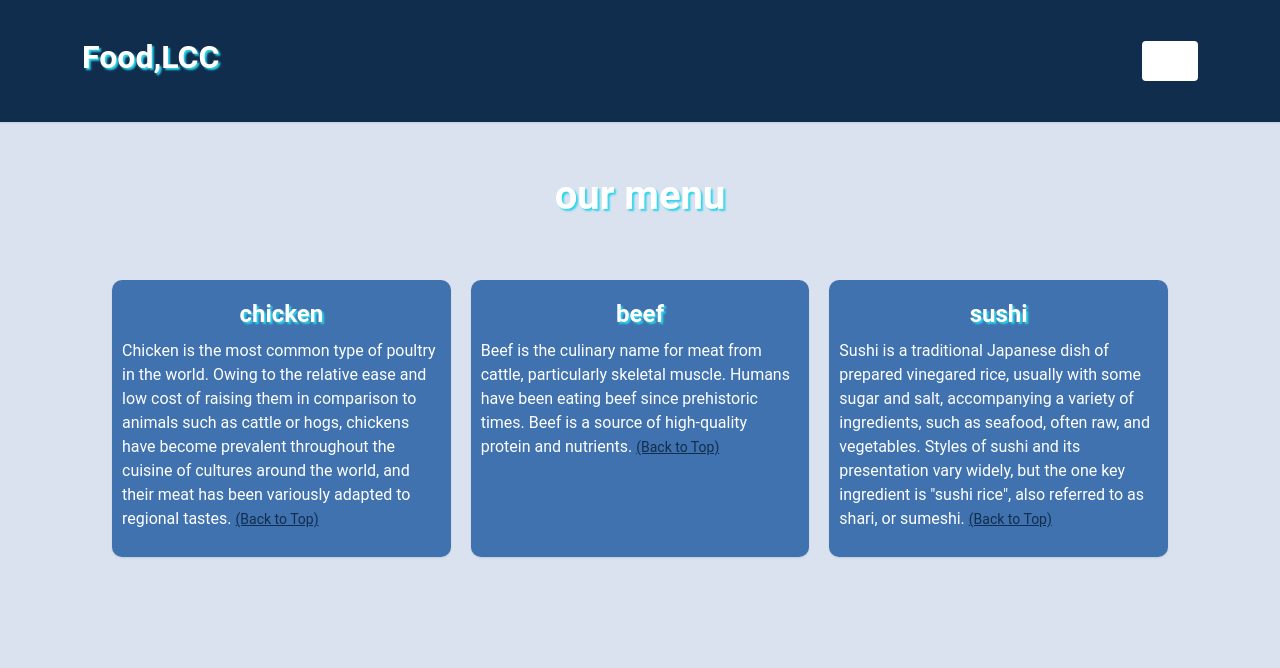
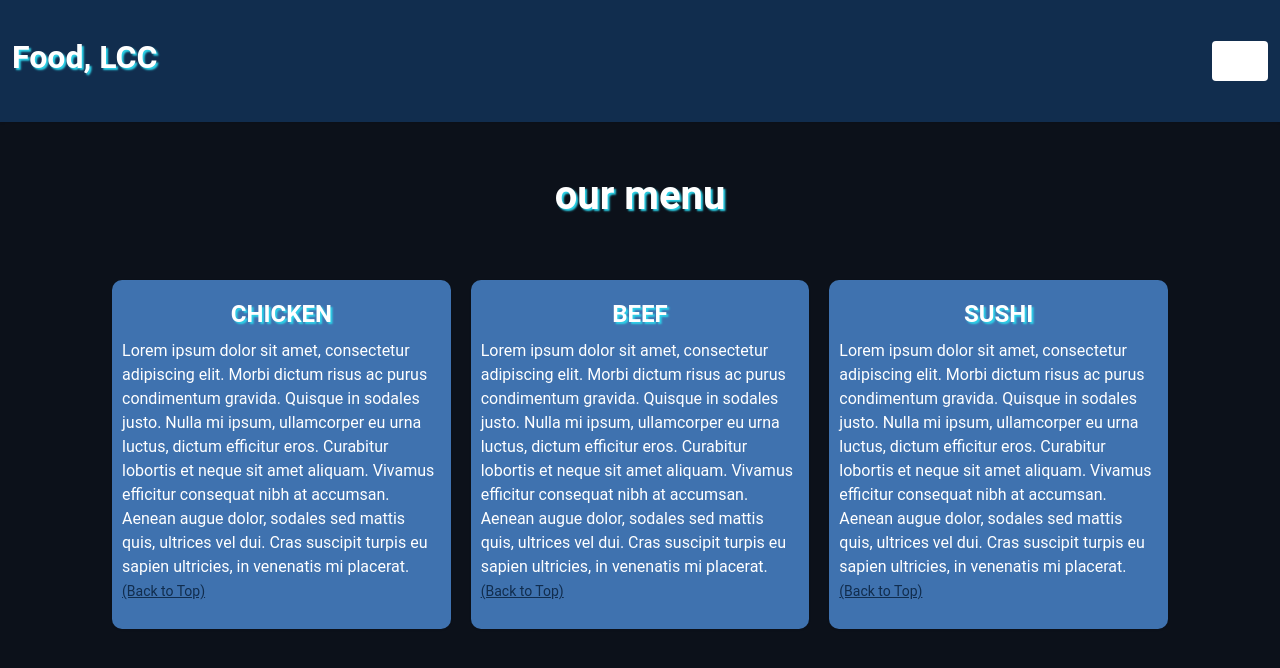
Before and after one commit to BSolis92/BSolis92.github.io, a plain HTML site: page module3-solution/index.html in a window 1280 px wide. Drawn offline with Linux system fonts and the light colour scheme.

Commit message:
more updates

```diff
--- a/module3-solution/css/styles.css
+++ b/module3-solution/css/styles.css
@@ -6,7 +6,7 @@
 }
 body{
     font-family: 'Roboto', sans-serif;
-    background-color: #DBE2EF;
+    background-color: #0c111a;
 }
 a, a:hover{
     text-decoration: none;
@@ -46,7 +46,7 @@ p{
     background: #112D4E !important;
     box-shadow: 0 1px 2px rgba(0,0,0,.1);
 }
-#navbar-hed h1{
+#navbar-head h1{
     font-size: 2rem;
     font-weight: bold;
     color: #fff;
@@ -71,7 +71,7 @@ h2{
     margin: 50px;
   justify-content: center;
 }
-#box1,#box2 , #box3{
+#box1, #box2, #box3{
     background-color: #3F72AF;
     margin: 10px;
     padding: 10px;
@@ -94,7 +94,7 @@ h2{
 
 }
 @media (min-width:720px)and (max-width:991px){
-    #box1,#box2{
+    #box1, #box2{
         width: calc(50% - 20px);
     }
     #box3{
--- a/module3-solution/index.html
+++ b/module3-solution/index.html
@@ -14,23 +14,23 @@
 
     <header>
       <nav id="header-nav" class="navbar navbar-default">
-        <div class="container">
+        <div class="container-fluid">
           <div class="navbar-header">
-            <a id="navbar-hed" class="navbar-brand" href="index.html"><h1>Food,LCC</h1></a>
+            <a id="navbar-head" class="navbar-brand" href="index.html"><h1>Food, LCC</h1></a>
           </div>
-          <button class="navbar-toggler" type="button" data-bs-toggle="collapse" data-bs-target="#navbarSupportedContent" aria-controls="navbarSupportedContent" aria-expanded="false" aria-label="Toggle navigation">
+          <button id="button-menu" type="button" class="navbar-toggler" data-bs-toggle="collapse" data-bs-target="#collapsable-navbar" aria-controls="collapsable-navbar" aria-expanded="false" aria-label="Toggle navigation">
             <span class="navbar-toggler-icon"></span>
           </button>
-          <div class="collapse navbar-collapse" id="navbarSupportedContent">
-            <ul  class=" navbar-nav me-auto mb-2 mb-lg-0  d-lg-none">
+          <div class="collapse navbar-collapse" id="collapsable-navbar">
+            <ul class=" navbar-nav me-auto mb-2 mb-lg-0  d-lg-none">
               <li>
-                <a href="#chick" class="nav-link" aria-current="page" ><p>chicken</p></a>
+                <a href="#chick" class="nav-link" aria-current="page" ><p>CHICKEN</p></a>
               </li>
               <li>
-                <a href="#beef" class="nav-link" aria-current="page" ><p>beef</p></a>
+                <a href="#beef" class="nav-link" aria-current="page" ><p>BEEF</p></a>
               </li>
               <li>
-                <a href="#sushi" class="nav-link" aria-current="page" ><p>sushi</p></a>
+                <a href="#sushi" class="nav-link" aria-current="page" ><p>SUSHI</p></a>
               </li>
             </ul>
           </div>
@@ -42,16 +42,16 @@
         <h2>our menu</h2>
         <div class="row">
             <div id="box1" class="col-md-6 col-sm-12 col-lg-4 col-xl-4">
-              <h3 id="chick">chicken</h3>
-              <p>Chicken is the most common type of poultry in the world. Owing to the relative ease and low cost of raising them in comparison to animals such as cattle or hogs, chickens have become prevalent throughout the cuisine of cultures around the world, and their meat has been variously adapted to regional tastes. <a href="#">(Back to Top)</a></p>
+              <h3 id="chick">CHICKEN</h3>
+              <p>Lorem ipsum dolor sit amet, consectetur adipiscing elit. Morbi dictum risus ac purus condimentum gravida. Quisque in sodales justo. Nulla mi ipsum, ullamcorper eu urna luctus, dictum efficitur eros. Curabitur lobortis et neque sit amet aliquam. Vivamus efficitur consequat nibh at accumsan. Aenean augue dolor, sodales sed mattis quis, ultrices vel dui. Cras suscipit turpis eu sapien ultricies, in venenatis mi placerat. <a href="#">(Back to Top)</a></p>
             </div>
             <div id="box2" class="col-md-6 col-sm-12 col-lg-4 col-xl-4">
-              <h3 id="beef">beef</h3>
-              <p>Beef is the culinary name for meat from cattle, particularly skeletal muscle. Humans have been eating beef since prehistoric times. Beef is a source of high-quality protein and nutrients. <a href="#">(Back to Top)</a></p>
+              <h3 id="beef">BEEF</h3>
+              <p>Lorem ipsum dolor sit amet, consectetur adipiscing elit. Morbi dictum risus ac purus condimentum gravida. Quisque in sodales justo. Nulla mi ipsum, ullamcorper eu urna luctus, dictum efficitur eros. Curabitur lobortis et neque sit amet aliquam. Vivamus efficitur consequat nibh at accumsan. Aenean augue dolor, sodales sed mattis quis, ultrices vel dui. Cras suscipit turpis eu sapien ultricies, in venenatis mi placerat. <a href="#">(Back to Top)</a></p>
             </div>
             <div id="box3" class="col-md-12 col-sm-12 col-lg-4 col-xl-4">
-              <h3 id="sushi">sushi</h3>
-              <p>Sushi is a traditional Japanese dish of prepared vinegared rice, usually with some sugar and salt, accompanying a variety of ingredients, such as seafood, often raw, and vegetables. Styles of sushi and its presentation vary widely, but the one key ingredient is "sushi rice", also referred to as shari, or sumeshi. <a href="#">(Back to Top)</a></p>
+              <h3 id="sushi">SUSHI</h3>
+              <p>Lorem ipsum dolor sit amet, consectetur adipiscing elit. Morbi dictum risus ac purus condimentum gravida. Quisque in sodales justo. Nulla mi ipsum, ullamcorper eu urna luctus, dictum efficitur eros. Curabitur lobortis et neque sit amet aliquam. Vivamus efficitur consequat nibh at accumsan. Aenean augue dolor, sodales sed mattis quis, ultrices vel dui. Cras suscipit turpis eu sapien ultricies, in venenatis mi placerat. <a href="#">(Back to Top)</a></p>
             </div>
         </div>
       </div>
```
